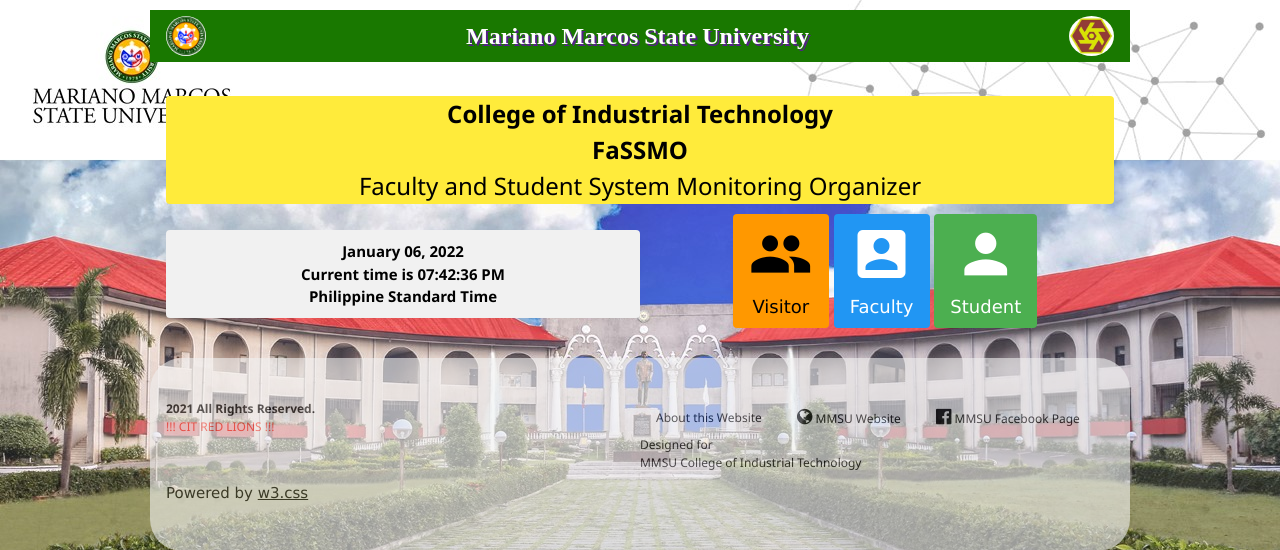
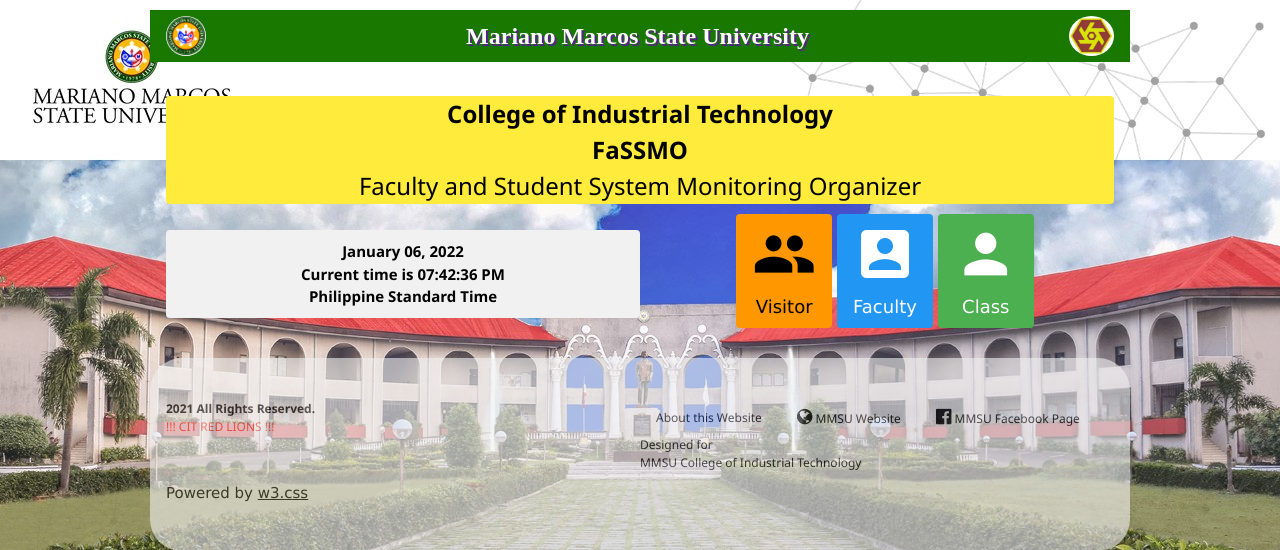
Before and after one commit to reykmund/FaSSMO, a PHP site: page / in a window 1280 px wide. Shown: the top 550 px of the page. Run offline with PHP 8.4, Linux system fonts and the light colour scheme.

Commit message:
Update index.php

```diff
--- a/FaSSMO/index.php
+++ b/FaSSMO/index.php
@@ -150,7 +150,7 @@
         <button class="w3-button w3-large w3-blue w3-hover-shadow w3-center w3-margin-4 w3-round" onclick="document.getElementById('guro').style.display='block'">
         <i class="material-icons w3-jumbo">account_box</i><br>Faculty</button>
         <a href="OnlineAttendance/index.php" class="w3-button w3-large w3-green w3-hover-shadow w3-center w3-margin-4 w3-round">
-        <i class="material-icons w3-jumbo">person</i><br>Student</a>
+        <i class="material-icons w3-jumbo">person</i><br>Class</a>
         <div id="bisita" class="w3-modal">
             <div class="w3-modal-content w3-card-4 w3-animate-left w3-blue w3-round" style="max-width:600px">
                 <div class="w3-center"><br>
```
